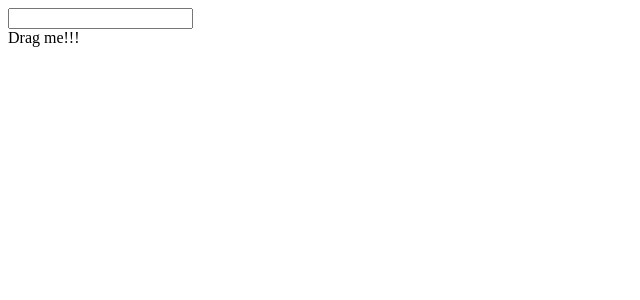
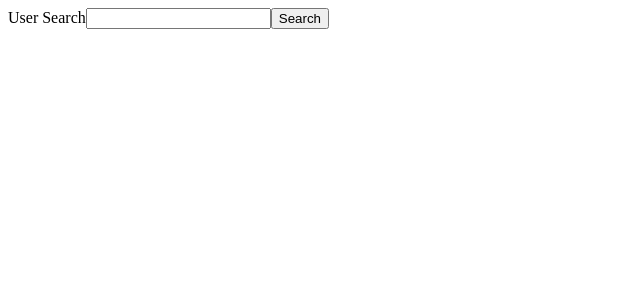
Before and after one commit to zhulinpinyu/typescript-my-action, a React (Create React App) app in the folder rts/: page / in a window 1280 px wide. Shown: the top 300 px of the page, without its empty margins (0-640 px from the left). Built offline with nearby package versions, Linux system fonts and the light colour scheme.

Commit message:
TypeScript with Class Components

```diff
--- /dev/null
+++ b/rts/src/classes/UserSearch.tsx
@@ -0,0 +1,42 @@
+import { Component } from "react";
+
+interface User {
+  name: string;
+  age: number;
+}
+
+interface UserSearchProps {
+  users: User[]
+}
+
+interface UserSearchStateProps {
+  name: string;
+  user: User | undefined;
+}
+
+class UserSearch extends Component<UserSearchProps> {
+  state: UserSearchStateProps = {
+    name: '',
+    user: undefined,
+  }
+
+  onClick = () => {
+    const foundUser = this.props.users.find(user => user.name === this.state.name)
+    this.setState({user: foundUser})
+  }
+
+  render(){
+    const {name, user} = this.state;
+
+    return <div>
+    User Search
+    <input value={name} onChange={e => this.setState({name: e.target.value})} />
+    <button onClick={this.onClick}>Search</button>
+
+    {user && user.name}
+    {user && user.age}
+  </div>
+  }
+}
+
+export default UserSearch
--- a/rts/src/index.tsx
+++ b/rts/src/index.tsx
@@ -1,9 +1,16 @@
 import ReactDOM from 'react-dom'
-import EventComponent from './events/EventComponent'
+import UserSearch from './classes/UserSearch'
+
+const users = [
+  {name: "mlxb", age: 21},
+  {name: "brjm", age: 10},
+  {name: "mjyj", age: 5},
+  {name: "mjyd", age: 3},
+]
 
 const App = () => {
   return <div>
-    <EventComponent />
+    <UserSearch users={users} />
   </div>
 }
 
```
